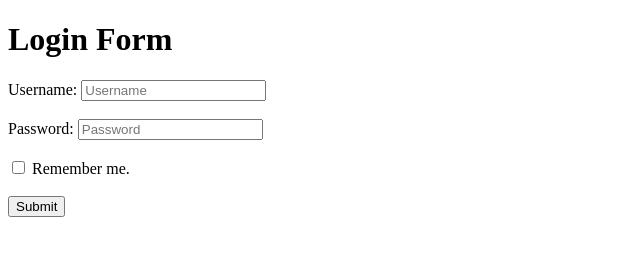
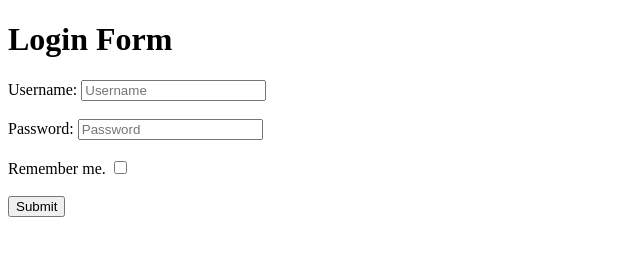
Before and after one commit to acciojob/remember-me-login-form-jhasaurav97, a website: page main.html in a window 1280 px wide. Shown: the full height of the page, 0-640 px from the left. Drawn offline with Linux system fonts and the light colour scheme.

Commit message:
created a submission

```diff
--- a/main.html
+++ b/main.html
@@ -16,8 +16,8 @@
 		<label for="password">Password:</label>
       <input type="password" id="password" placeholder="Password" required><br><br>
 
-      <input type="checkbox" id="checkbox">
-      <label for="checkbox">Remember me.</label><br><br>
+      <label for="checkbox">Remember me.</label>
+      <input type="checkbox" id="checkbox"><br><br>
 
       <input type="submit" id="submit" value="Submit">
     </form>
```
